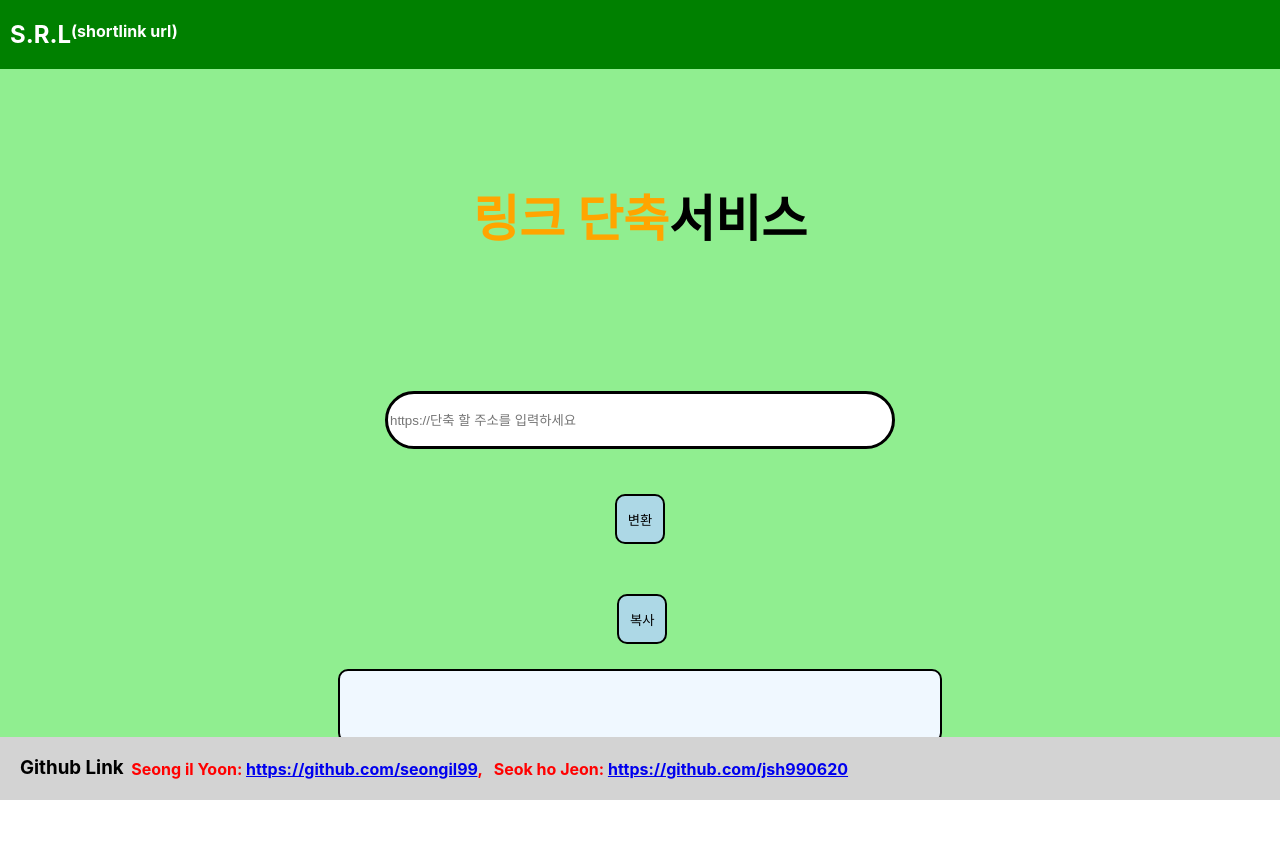
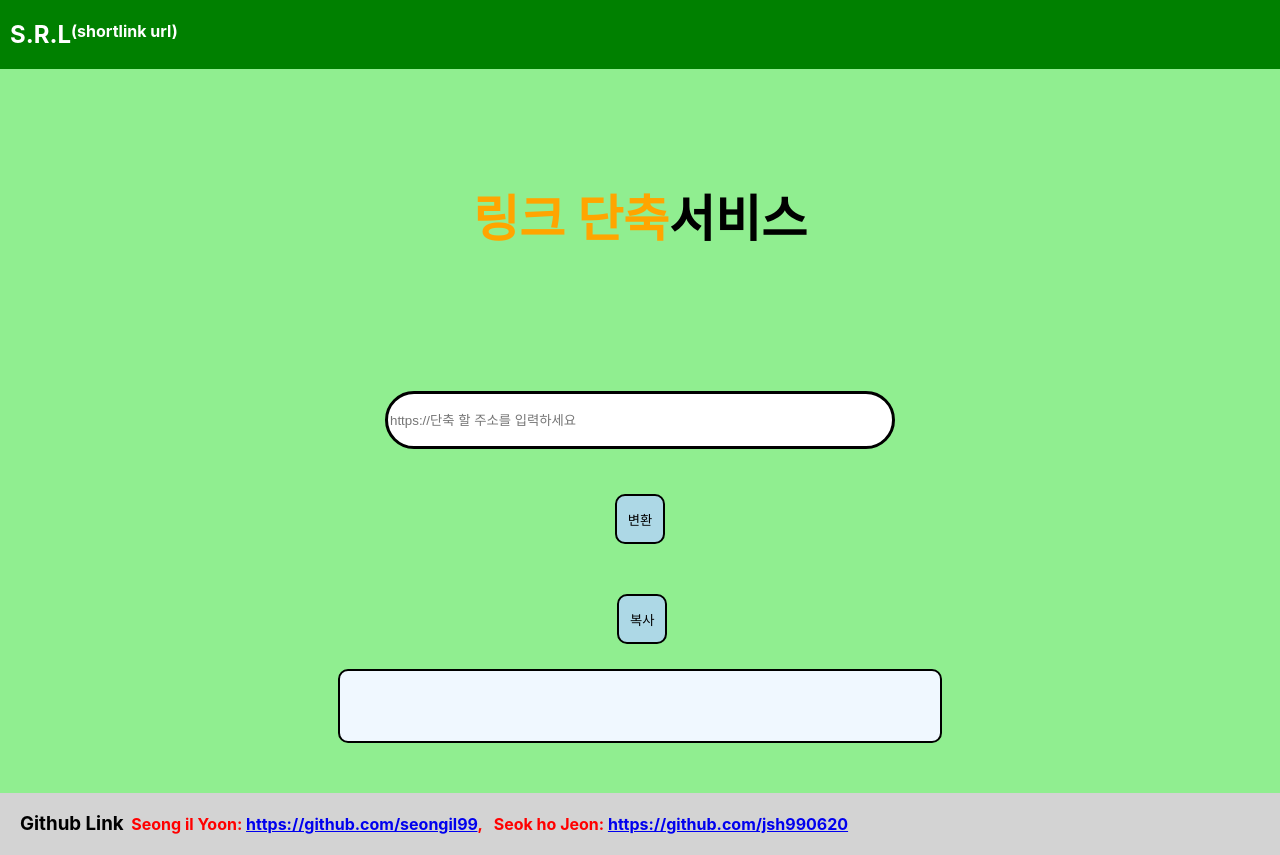
Before and after one commit to Baobabz/shortlink-front, a React (Create React App) app: page / in a window 1280 px wide. Before the commit the page ends 800 px from the top, so only its background shows below. Built offline with nearby package versions, Linux system fonts and the light colour scheme.

Commit message:
fix: footer location

```diff
--- a/src/component/Footer.css
+++ b/src/component/Footer.css
@@ -5,6 +5,8 @@
   color: black;
   padding-left: 20px;
   vertical-align: middle;
+  position: relative;
+  transform: translatY(-100%);
 }
 
 .GitLink {
--- a/src/component/Main.css
+++ b/src/component/Main.css
@@ -8,8 +8,10 @@
   text-align: center;
   line-height: 40px;
   width: 100%;
-  height: 500px;
+  height: 100%;
+  padding-bottom: 50px;
   line-height: 100px;
+  background-color: lightgreen;
 }
 
 .click {
```
